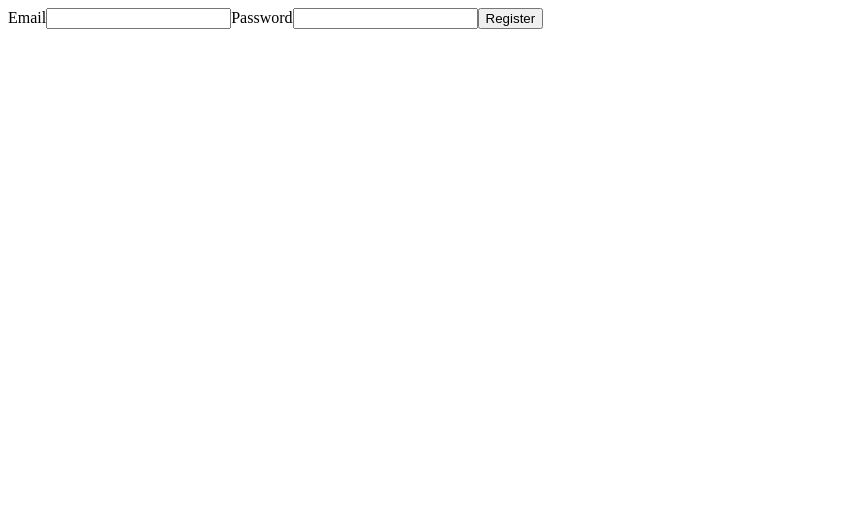
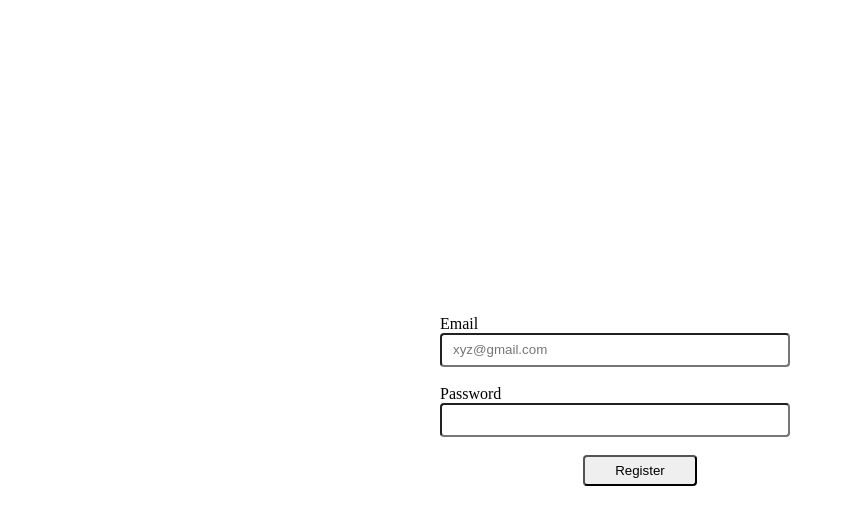
Before and after one commit to ujjwal261/To-Do-React, a React (Vite) app: page / in a window 1280 px wide. Shown: the top 524 px of the page, without its empty margins (0-845 px from the left). Built offline with nearby package versions, Linux system fonts and the light colour scheme.

Commit message:
forntend developed

```diff
--- a/package.json
+++ b/package.json
@@ -12,7 +12,8 @@
   "dependencies": {
     "axios": "^1.8.4",
     "react": "^19.0.0",
-    "react-dom": "^19.0.0"
+    "react-dom": "^19.0.0",
+    "react-toastify": "^11.0.5"
   },
   "devDependencies": {
     "@eslint/js": "^9.21.0",
--- a/src/App.jsx
+++ b/src/App.jsx
@@ -1,4 +1,4 @@
-import { useEffect, useState } from 'react';
+  import { useEffect, useState } from 'react';
 import { BrowserRouter, Routes, Route } from "react-router-dom";
 import axios from 'axios';
 import Task from './Task';
--- a/src/Login.jsx
+++ b/src/Login.jsx
@@ -6,11 +6,9 @@ const Login = () => {
     const [email , setEmail] = useState("");
     const [password , setPassword] = useState("");
     const navigate = useNavigate();
-    console.log(process.env.REACT_APP_URI);
       const handleSubmit = async() => {
         try{
-          console.log("running" , `${process.env.REACT_APP_URI}/user/login`);
-          const response = await axios.post(`${process.env.REACT_APP_URI}/user/login`,{
+          const response = await axios.post(`http://localhost:3000/api/user/login`,{
             email,
             password
           });
@@ -21,13 +19,32 @@ const Login = () => {
         }
       }
     return(
-        <>
-            <label htmlFor="">Email</label>
-            <input type="text" name="email" onChange={(e) => setEmail(e.target.value)}/>
-            <label htmlFor="">Password</label>
-            <input type="password" name="password" onChange={(e) => setPassword(e.target.value)}/>
-            <button onClick={handleSubmit}>Login</button>
-        </>
+      <div style={
+        {
+          display : "flex",
+          height : "100%",
+          width : "100%",
+          justifyContent : "center",
+          alignItems : "center"
+        }
+      }>
+        <div style={{
+          display : "flex",
+          flexDirection : "column",
+          height : "400px",
+          width : "400px",
+          justifyContent : "center",
+        }}>
+          <label htmlFor="">Email</label>
+          <input type="email" name="email" placeholder="xyz@gmail.com" onChange={(e) => setEmail(e.target.value)}/><br/>
+          <label htmlFor="">Password</label>
+          <input type="password" name="password" onChange={(e) => setPassword(e.target.value)}/><br/>
+          <span style={{
+            width : "100%",
+            textAlign : "center"
+          }}><button onClick={handleSubmit}>Login</button></span>
+        </div>
+      </div>
     )
 }
 
--- a/src/Register.jsx
+++ b/src/Register.jsx
@@ -1,6 +1,7 @@
 import axios from "axios";
 import { useState } from "react";
 import { useNavigate } from "react-router-dom";
+import { toast } from "react-toastify";
 
 const Register = () => {
     const [email , setEmail] = useState("");
@@ -9,24 +10,46 @@ const Register = () => {
 
     const handleSubmit = async() => {
         try{
-          const response = await axios.post(`${process.env.REACT_APP_URI}/user/sign-up`,{
+          const response = await axios.post(`http://localhost:3000/api/user/sign-up`,{
             email,
             password
           });
-          console.log(response);
+          if(response.status === 200){
+            toast.success(response.data.msg);
+            navigate("/login")
+          }
         }catch(err){
           console.log("Error in adding user");
           navigate("/login");
         }
     }
     return(
-        <>
+        <div style={
+          {
+            display : "flex",
+            height : "100%",
+            width : "100%",
+            justifyContent : "center",
+            alignItems : "center"
+          }
+        }>
+          <div style={{
+            display : "flex",
+            flexDirection : "column",
+            height : "400px",
+            width : "400px",
+            justifyContent : "center",
+          }}>
             <label htmlFor="">Email</label>
-            <input type="text" name="email" onChange={(e) => setEmail(e.target.value)}/>
+            <input type="email" name="email" placeholder="xyz@gmail.com" onChange={(e) => setEmail(e.target.value)}/><br/>
             <label htmlFor="">Password</label>
-            <input type="text" name="password" onChange={(e) => setPassword(e.target.value)}/>
-            <button onClick={handleSubmit}>Register</button>
-        </>
+            <input type="password" name="password" onChange={(e) => setPassword(e.target.value)}/><br/>
+            <span style={{
+              width : "100%",
+              textAlign : "center"
+            }}><button onClick={handleSubmit}>Register</button></span>
+          </div>
+        </div>
     )
 }
 
--- a/src/Task.jsx
+++ b/src/Task.jsx
@@ -1,15 +1,40 @@
 import axios from "axios";
 import { useEffect, useState } from "react";
 import { useNavigate } from "react-router-dom";
+import { toast } from "react-toastify";
 
 const Task = () => {
+    const currentDate = new Date()
     const [tasks , setTasks] = useState([]);
     const [task , setTask] = useState("");
-    const [date , setDate] = useState(new Date());
+    const [date , setDate] = useState(currentDate.toISOString().split('T')[0]);
+
+    const handleDeleteTask = async(id) => {
+      try{
+        const response = await axios.delete(`http://localhost:3000/api/tasks/delete-task/${id}`);
+        if(response.status === 200){
+          fetchTasks();
+        }
+      }catch(err){
+        console.log(err);
+      }
+    }
+    const updateTaskStatus = async(id) => {
+      try{
+        const response = await axios.patch(`http://localhost:3000/api/tasks/update-status/${id}` , {
+          status : "completed"
+        });
+        if(response.status === 200){
+          fetchTasks()
+        }
+      }catch(err){
+        console.log(err);
+      }
+    }
 
     const fetchTasks = async () => {
         try{
-            const response = await axios.get(`${process.env.REACT_APP_URI}/tasks/get-all-tasks`);
+            const response = await axios.get(`http://localhost:3000/api/tasks/get-all-tasks`);
             console.log(response);
             setTasks(response?.data?.tasks)
           }catch(err){
@@ -23,29 +48,42 @@ const Task = () => {
 
     const addTask = async () => {
         try{
-          const response = await axios.post(`${process.env.REACT_APP_URI}/tasks/add-task` , {
+          if(!task){
+            toast.error("Task field is required");
+            return;
+          }
+          const response = await axios.post(`http://localhost:3000/api/tasks/add-task` , {
             task_description : task,
             status : "pending",
             task_date : date
           });
-          console.log(response);
+          if(response.status === 202){
+            setDate(currentDate.toISOString().split('T')[0]);
+            console.log("running");
+            setTask("");
+            fetchTasks();
+          }
         }catch(err){
-          console.log("Error in adding the task")
+          toast.error("Error in adding the task");
         }
       }
     return(
         <>
-            <input type="text" onChange={(e) => setTask(e.target.value)} />
-            <input type="date" onChange={(e) => setDate(e.target.value)} />
-            <button onClick={addTask}>Add</button>
-            <ul>
+            <hr />
+              Add Task here
+            <hr />
+            <input type="text" onChange={(e) => setTask(e.target.value)} value={task}/>
+            <input type="date" onChange={(e) => setDate(e.target.value)} value={date}/>
+            <button onClick={addTask}>Add</button><br />
+            <hr />
             {tasks?.map((item , index) => (
                 <>
-                    <li>{item.task_description}</li>
-                    <li>{item.task_date}</li>
+                    <input type="text" disabled value={item.task_description} />
+                    <input type="date" disabled value={item.task_date?.toString().split('T')[0]}/>
+                    <button onClick={() => updateTaskStatus(item._id)} disabled = {item.status === "completed"}>{item?.status === "Pending" ? <>Complete</> : <>Completed</> }</button>
+                    <button onClick={() => handleDeleteTask(item._id)} >Delete</button><br />
                 </>
             ))}
-            </ul>
         </>
     );
 }
--- a/src/index.css
+++ b/src/index.css
@@ -0,0 +1,23 @@
+*{
+    margin: 0;
+    padding: 0;
+    box-sizing: border-box;
+}
+body{
+    height: 100vh;
+    width: 100%;
+    display: flex;
+    justify-content: center;
+    align-items: center;
+}
+input{
+    height: 34px;
+    width: 350px;
+    border-radius: 4px;
+    padding: 11px;
+}
+button{
+    height: 31px;
+    width: 114px;
+    border-radius: 4px;
+}
--- a/src/main.jsx
+++ b/src/main.jsx
@@ -3,11 +3,13 @@ import { createRoot } from 'react-dom/client'
 import './index.css'
 import App from './App.jsx'
 import axios from 'axios'
+import { ToastContainer } from 'react-toastify'
 
 axios.defaults.withCredentials = true;
 
 createRoot(document.getElementById('root')).render(
   <StrictMode>
-    <App />
+      <App />
+      <ToastContainer/>
   </StrictMode>,
 )
```
Also changed, not shown: 1 other file (tests, documents, lock files or other folders).
